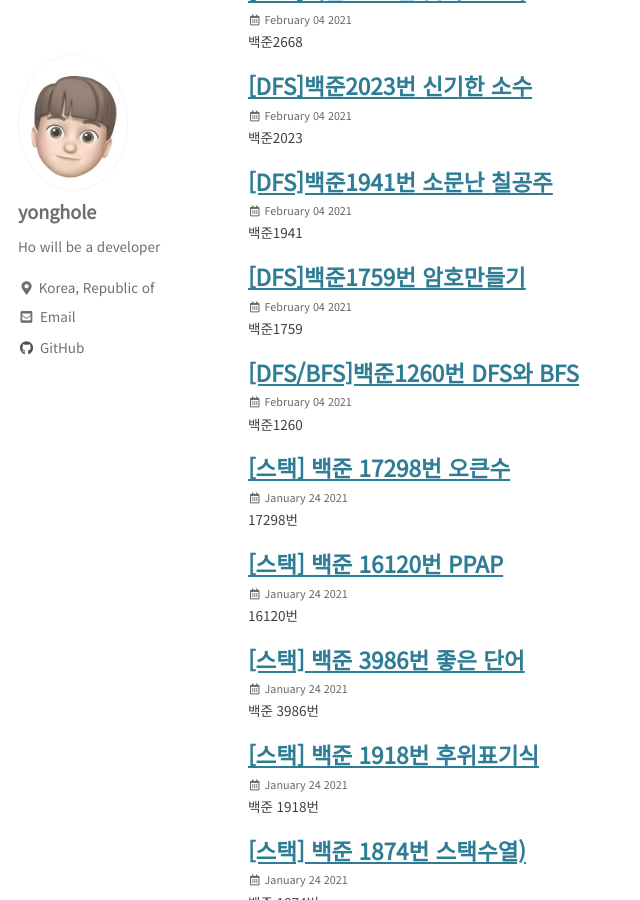
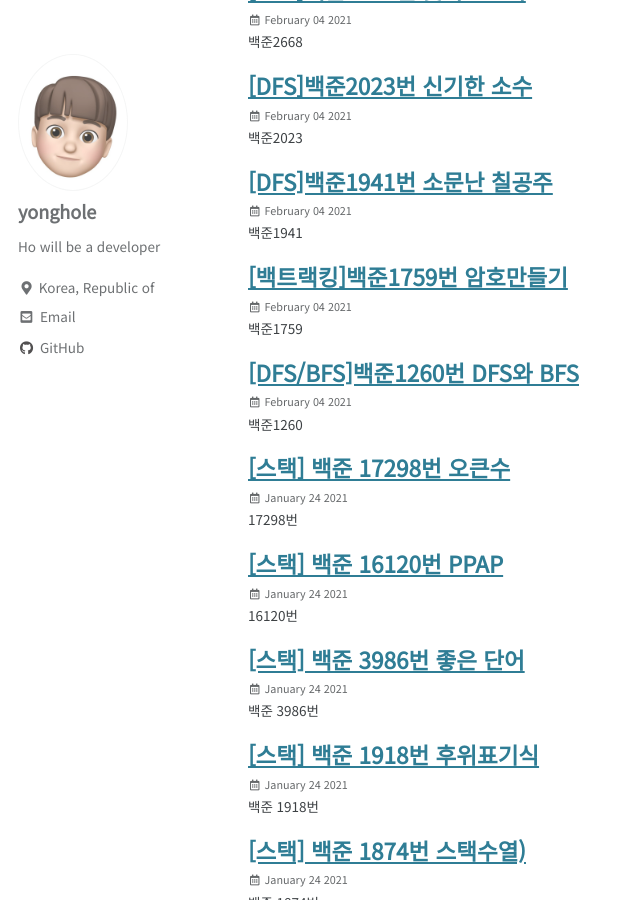
Before and after one commit to yonghole/yonghole.github.io, a Jekyll site: the page built from category-archive.md, in a window 1280 px wide and 900 px high, scrolled down 881 px. Shown: the whole window, without its empty margins (0-640 px from the left). Built offline with Jekyll 4.4.1, drawn with Linux system fonts in a browser that asks for light colours; cached includes are drawn as plain includes.

Commit message:
Update 2021-02-04-BOJ1759.md

```diff
--- a/_posts/2021-02-04-BOJ1759.md
+++ b/_posts/2021-02-04-BOJ1759.md
@@ -1,5 +1,5 @@
 ---
-title: "[DFS]백준1759번 암호만들기"
+title: "[백트랙킹]백준1759번 암호만들기"
 date: 2021-02-04 14:06:58
 categories: Algorithm
 ---
```
